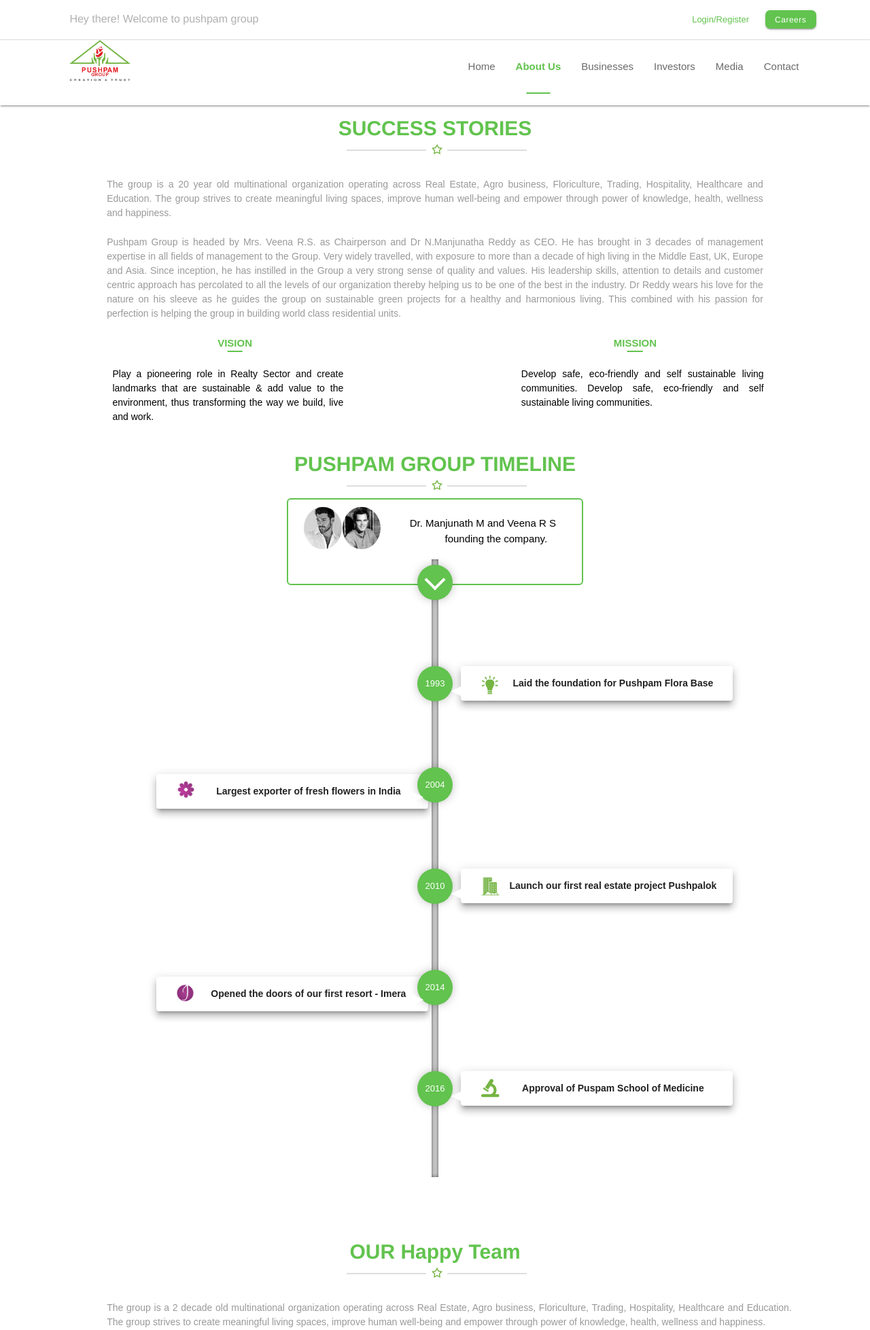
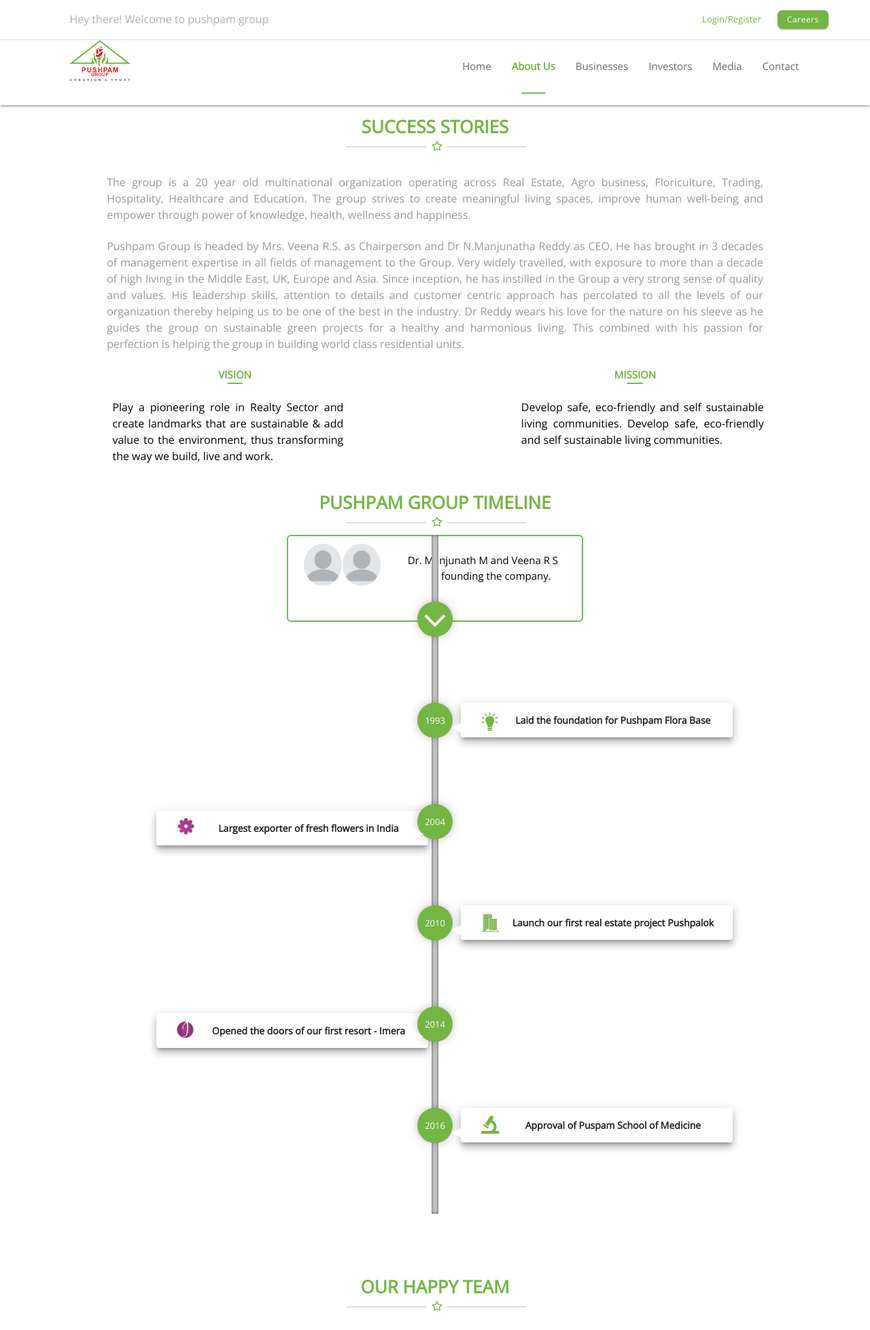
Before and after one commit to roopkantaPHP/pushpam_group, a CodeIgniter app: page /about_us.html in a window 1280 px wide. Shown: the top 1957 px of the page at 68% size. Run offline with CodeIgniter, Linux system fonts and the light colour scheme; some libraries are stand-ins or nearby versions.

Commit message:
fixed design issues

```diff
--- a/application/views/business/aboutus.php
+++ b/application/views/business/aboutus.php
@@ -58,10 +58,10 @@
         				<div class="col l5 m5 s5 founder_sub">
         					<div class="row">
         						<div class="col l6 m6 s6">
-        							<img src="assets/images/test/m2.jpg" alt="" class="circle responsive-img image1"> <!-- notice the "circle" class -->
+        							<img src="assets/images/test/dummy.jpg" alt="" class="circle responsive-img image1"> <!-- notice the "circle" class -->
         						</div>
         						<div class="col l6 m6 s6">
-        							<img src="assets/images/test/m1.jpg" alt="" class="circle responsive-img overlap_img">
+        							<img src="assets/images/test/dummy.jpg" alt="" class="circle responsive-img overlap_img">
         						</div>
         					</div>
         				</div>
@@ -179,7 +179,7 @@
 <!-- ============================================== -->
 
 <div class="icon-block center happy_team">
-  <h4 class="pushpam_text_green col s12 m12 l12 heading_font"><b>OUR Happy Team</b></h4>
+  <h4 class="pushpam_text_green col s12 m12 l12 heading_font"><b>OUR HAPPY TEAM</b></h4>
   <img class ="grey lighten-3 icon_underline" src="assets/images/main/underline.png" alt=""></img>
   <div class="para1_aboutus light team_font_size mobile_margin business_icon_text">
     <p class="light team_font_size mobile_margin happyteam">
@@ -191,22 +191,22 @@
     <div class="center-floater row">
       <!-- <div class="col l3 m3 s3"> -->
         <div class="material-placeholder">
-          <img src="assets/images/test/m1.jpg" class="materialboxed responsive-img z-depth-1 initialized"  alt="Unsplashed background img 1"></img><div class="name_team"><div class="name_team tile-sections__link-subtitle"><br><span class="name">Wilson </span><br>GM - Sales</div></div>
+          <img src="assets/images/test/dummy.jpg" class="materialboxed responsive-img z-depth-1 initialized"  alt="Unsplashed background img 1"></img><div class="name_team"><div class="name_team tile-sections__link-subtitle"><br><span class="name">Wilson </span><br>GM - Sales</div></div>
         </div>
       <!-- </div> -->
       <!-- <div class="col l3 m3 s3"> -->
         <div class="material-placeholder">
-          <img src="assets/images/test/m2.jpg" class="materialboxed responsive-img z-depth-1 initialized"  alt="Unsplashed background img 1"><div class="name_team"><div class="name_team tile-sections__link-subtitle"><br><span class="name">Krishna Murthy </span><br> Account Manager</div></div>
+          <img src="assets/images/test/dummy.jpg" class="materialboxed responsive-img z-depth-1 initialized"  alt="Unsplashed background img 1"><div class="name_team"><div class="name_team tile-sections__link-subtitle"><br><span class="name">Krishna Murthy </span><br> Account Manager</div></div>
         </div>
       <!-- </div> -->
       <!-- <div class="col l3 m3 s3"> -->
         <div class="material-placeholder">
-          <img src="assets/images/test/m3.jpg" class="materialboxed responsive-img z-depth-1 initialized"  alt="Unsplashed background img 1"><div class="name_team"><div class="name_team tile-sections__link-subtitle"><br> <span class="name">Vijay Krishna </span><br>Purshase Manager</div></div>
+          <img src="assets/images/test/dummy.jpg" class="materialboxed responsive-img z-depth-1 initialized"  alt="Unsplashed background img 1"><div class="name_team"><div class="name_team tile-sections__link-subtitle"><br> <span class="name">Vijay Krishna </span><br>Purshase Manager</div></div>
         </div>
       <!-- </div> -->
       <!-- <div class="col l3 m3 s3"> -->
           <div class="material-placeholder">
-            <img src="assets/images/test/m4.jpg" class="materialboxed responsive-img z-depth-1 initialized"  alt="Unsplashed background img 1"><div class="name_team"><div class="name_team tile-sections__link-subtitle"><br><span class="name">Shweta Arora </span><br>Human Resource</div></div>
+            <img src="assets/images/test/dummy.jpg" class="materialboxed responsive-img z-depth-1 initialized"  alt="Unsplashed background img 1"><div class="name_team"><div class="name_team tile-sections__link-subtitle"><br><span class="name">Shweta Arora </span><br>Human Resource</div></div>
           </div>
         <!-- </div> -->
       </div>
--- a/application/views/business/business.php
+++ b/application/views/business/business.php
@@ -7,7 +7,7 @@
       <div class="para1 icon-block center row management-options">
       <div class="col l12 s12 m12 center">
     <div class="icon-block">
-      <h4 class="pushpam_text_green col s12 m12 l12"><?PHP echo $business_name; ?></h4>
+      <h4 class="pushpam_text_green col s12 m12 l12 heading_font detail"><?PHP echo $business_name; ?></h4>
       <img class ="grey lighten-3 icon_underline" src="assets/images/main/underline.png" alt=""></img>
     </div>
   </div>
@@ -41,7 +41,7 @@
   <div class="row para1  icon-block center">
       <div class="col l12 s12 m12">
         <div class="icon-block center">
-          <h4 class="header center pushpam_text_green heading_font pushpam_font"><b>OUR BUSINESSES</b></h4>
+          <h4 class="header center pushpam_text_green heading_font pushpam_font">OUR BUSINESSES</h4>
           <img class ="grey lighten-3 icon_underline" src="assets/images/main/underline.png" alt="">
         </div>
       </div>
--- a/application/views/business/media.php
+++ b/application/views/business/media.php
@@ -4,7 +4,7 @@
       </div>
     </div>
     <div class="container icon-block center">
-      <div class="">
+      <div class="detail">
         <p class="light team_font_size mobile_margin">
         The group is a 20 year old multinational organization operating across Real Estate, Agro business, Floriculture, Trading, Hospitality, Healthcare and Education. The group strives to create meaningful living spaces, improve human well-being and empower through power of knowledge, health, wellness and happiness. Pushpam Group is headed by Mrs. Veena R.S. as Chairperson and Dr N.Manjunatha Reddy as CEO. He has brought in 3 decades of management expertise in all fields of management to the Group. Very widely travelled, with exposure to more than a decade of high living in the Middle East, UK, Europe and Asia. Since inception, he has instilled in the Group a very strong sense of quality and values. His leadership skills, attention to details and customer centric approach has percolated to all the levels of our organization thereby helping us to be one of the best in the industry.
       </p>
--- a/application/views/template/header.php
+++ b/application/views/template/header.php
@@ -14,6 +14,7 @@
   <link href="<?php echo base_url('assets/css/business/screen1920.css');?>" rel="stylesheet">
   <link href="<?php echo base_url('assets/css/business/timeline.css');?>" rel="stylesheet">
   <link rel="stylesheet" type="text/css" href="assets/css/business/cntl.css">
+  <link href='http://fonts.googleapis.com/css?family=Open+Sans' rel='stylesheet' type='text/css'>
   <link href="https://maxcdn.bootstrapcdn.com/font-awesome/4.7.0/css/font-awesome.min.css" rel="stylesheet">
   <script src="https://code.jquery.com/jquery-2.1.1.min.js"></script>
   <script src="https://cdnjs.cloudflare.com/ajax/libs/materialize/0.98.0/js/materialize.min.js"></script>
--- a/assets/css/business/cntl.css
+++ b/assets/css/business/cntl.css
@@ -1,5 +1,5 @@
 body {
-	font-family: Arial;
+	/*font-family: Arial;*/
 }
 
 
--- a/assets/css/business/common.css
+++ b/assets/css/business/common.css
@@ -1,6 +1,6 @@
 
   body{
-    font-family: AvertaStd-Regular,"Helvetica Neue",Helvetica,Arial,sans-serif;
+    font-family: Open Sans;
   }
   .pushpam_black_font{
     color:black !important;
@@ -46,7 +46,7 @@
 
 
 .pushpam_bg{
-    background-color: #62C34E !important;
+    background-color: #75B543 !important;
 
 }
 .contact_img{
@@ -69,13 +69,14 @@
   border: 2px solid #62C34E;
   height: 44px;
   width: 132px;
+  margin-bottom: 30px;
 }
 .career_button{
   float: left;
-  background-color: #62C34E;
+  background-color: #75B543;
   color: #fff;
   border-radius: 7px;
-  border: 2px solid #62C34E;
+  border: 2px solid #75B543;
   height: 27px;
   width: 75px;
   margin-top: 15px;
@@ -102,13 +103,13 @@
 }
 
 .menu_pus li.active a{
-  color: #62C34E !important;
+  color: #75B543 !important;
   background-color: #fff !important;
   font-weight: bold
 }
 
 .pushpam_text_green{
-  color: #62C34E !important;
+  color: #75B543 !important;
 
 }
 .pushpam_text_white{
@@ -125,7 +126,7 @@
 }
 
 .btn:hover{
-  background-color: #62C34E!important;
+  background-color: #75B543 !important;
 }
 
 /*.pushpam_team_width{
@@ -156,7 +157,7 @@ footer{
 }
 
 .fa-envelope ,.fa-phone, .fa-map-marker, .fa-lightbulb-o, .fa-building-o, .fa-user-md{
-  color:#62C34E;
+  color:#75B543;
 
 }
 .contact{
@@ -174,7 +175,7 @@ footer{
   margin-top: 10px;
 }
 .pushpam-form{
-  background-color: #62C34E !important;
+  background-color: #75B543 !important;
 }
 #first_name, #last_name,#email, #company_name, #textarea1{
   background-color: #fff;
@@ -203,7 +204,7 @@ word-wrap: break-word;
 
 .founder{
 width: 34%;
-border: 2px solid #62C34E;
+border: 2px solid #75B543;
 margin-left: 33%;
 margin-top: 3%;
 border-radius: 6px;
@@ -286,7 +287,7 @@ section{
 
 }
 .media_pushpam .tab a.active{
-  color: #62C34E !important;
+  color: #75B543 !important;
   font-weight: bold !important;
 }
 
@@ -316,7 +317,7 @@ margin-bottom: 48px;
 .coverage, .coverage a {
   font-size: 16px;
   color: #635856;
-  font-family: myriad;
+  font-family: Open Sans;
 }
 
 .zoom {
@@ -362,8 +363,8 @@ margin-bottom: 48px;
   border-bottom: 2px solid #B0B0B0 !important;
 }
 .heading_font{
-  font-family: AvertaStd-Regular,"Helvetica Neue",Helvetica,Arial,sans-serif;
-  font-size: 30px;
+  font-family:Open Sans;
+  font-size: 26px;
   /*margin: 30px auto;*/
 }
 .business_icon_text{
@@ -389,14 +390,14 @@ margin-bottom: 48px;
 .sub_head_text{
   float:left;
   margin-left:8%;
-  font-family: AvertaStd-Regular,"Helvetica Neue",Helvetica,Arial,sans-serif;
+  font-family: Open Sans;
   font-size: 16px;
   color: #B0B0B0;
 }
 .login{
   float:left;
   margin-left:53%;
-  font-family: AvertaStd-Regular,"Helvetica Neue",Helvetica,Arial,sans-serif;
+  font-family:Open Sans;
   font-size: 13px;
   color: #B0B0B0;`
   vertical-align: middle;
@@ -405,7 +406,7 @@ margin-bottom: 48px;
 }
 .ul_sub_menu{
   margin-left:6%;
-  font-family: AvertaStd-Regular,"Helvetica Neue",Helvetica,Arial,sans-serif;
+  font-family:Open Sans;
   font-size: 16px;
   color: #B0B0B0;
   line-height: 57px;
@@ -513,10 +514,12 @@ width: 4%;
 transform: translateX(-50%);
 }
 .team_font_size {
-     font-size: 14px;
+     font-size: 16px;
     word-wrap: break-word;
     color: #999;
     text-align: justify !important;
+    /*padding-top: 9% !important;*/
+    /*padding-bottom: 2%;*/
 }
 .green_arrow_chrome{
   margin-top: -11%;
@@ -570,3 +573,9 @@ padding-right: 14%;
 .map{
   margin-left: 13%
 }
+.detail{
+  margin-top: 43px;
+}
+.tabs .tab{
+  text-transform: capitalize !important;
+}
--- a/assets/css/business/timeline.css
+++ b/assets/css/business/timeline.css
@@ -1,13 +1,13 @@
 
 .cntl-bar-fill {
-    background-color: #62C34E!important;
+    background-color: #75B543!important;
     top: 37px !important;
     /*height: 8% !important;*/
 
   }
   .cntl-icon {
     border:none !important;
-    background: #62C34E !important;
+    background: #75B543 !important;
     line-height: 52px !important;
     top: -38px !important;
     font-size: 13px !important;
@@ -58,10 +58,7 @@ img.responsive-img, video.responsive-video {
 /*.cntl-bar-fill {
 top: 37px;
 }*/
-.cntl-bar {
-top: 90px !important;
 
-}
 .UpperTitle
 {
 text-align: center;
@@ -155,7 +152,5 @@ border-color: transparent transparent transparent #fff;
 }
 
 .cntl-bar {
-
     bottom: 31px !important;
-
 }
```
Also changed, not shown: application/views/business/contact.php (+15 -11 lines), application/views/business/investors.php (+5 -5 lines), application/views/pages/homepage.php (+8 -7 lines), application/views/template/footer.php (+4 -3 lines), assets/css/business/screen1920.css (+22 -19 lines), assets/images/test/dummy.jpg (added).
